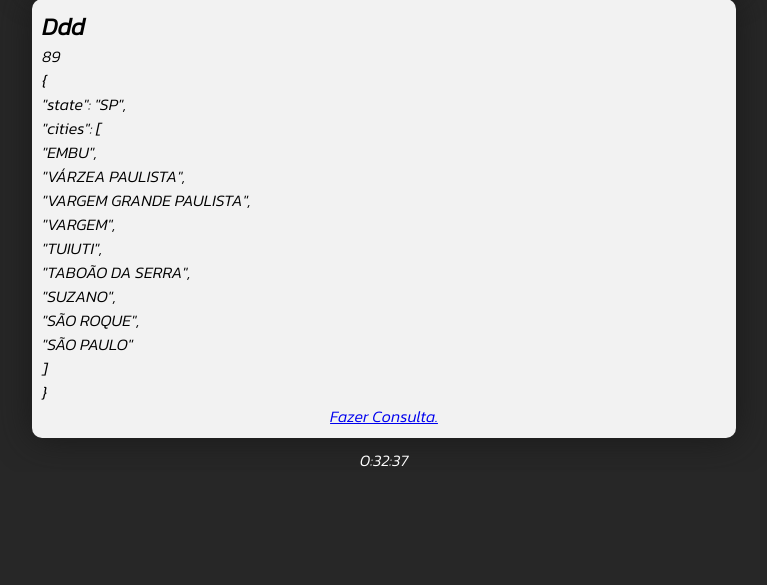
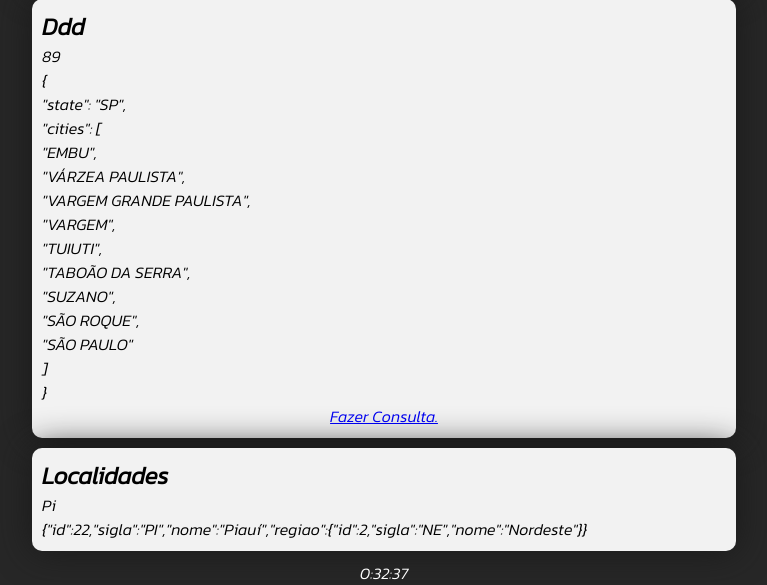
Before and after one commit to ZorroSec/SkyRB, a Python web app: template web/templates/index.html in a window 1280 px wide. Shown: the part 1187-1772 px from the top of the page, without its empty margins (256-1023 px from the left). Before the commit the page ends 1654 px from the top, so only its background shows below. Run offline with Jinja, Linux system fonts and the light colour scheme; the template is opened without the code that fills it, so the values that code supplies are empty.

Commit message:
adicionndo main uma endpoint para o projetoo web chamado de localidade

```diff
--- a/web/controllers/default.py
+++ b/web/controllers/default.py
@@ -26,3 +26,7 @@
 @app.route('/ddd', methods=['GET', 'POST'])
 def ddd():
     return render_template('ddd.html')
+
+@app.route('/localidade', methods=['GET', 'POST'])
+def localidades():
+    return render_template('localidades.html')
--- a/web/templates/index.html
+++ b/web/templates/index.html
@@ -122,6 +122,22 @@
                         <a href="/ddd">Fazer Consulta.</a>
                     </div>
                 </div>
+                <div class="column">
+                    <div class="title">
+                        <h2>Localidades</h2>
+                    </div>
+                    <div class="example">
+                        Pi
+                    </div>
+                    <div class="test">
+                        <code>
+                            {"id":22,"sigla":"PI","nome":"Piauí","regiao":{"id":2,"sigla":"NE","nome":"Nordeste"}}
+                        </code>
+                    </div>
+                    <div class="more">
+                        <a href="/localidade"></a>
+                    </div>
+                </div>
             </div>
         </div>
     </section>
```
